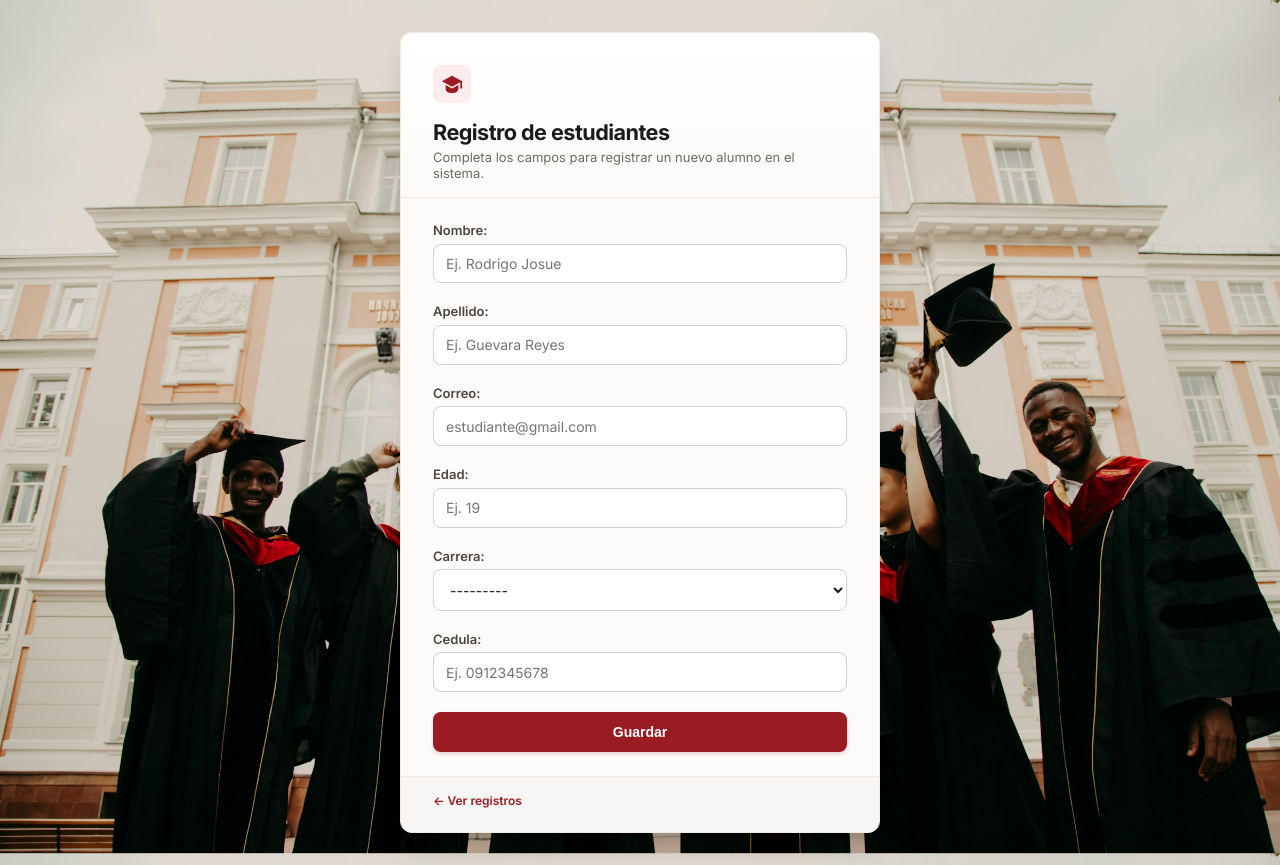
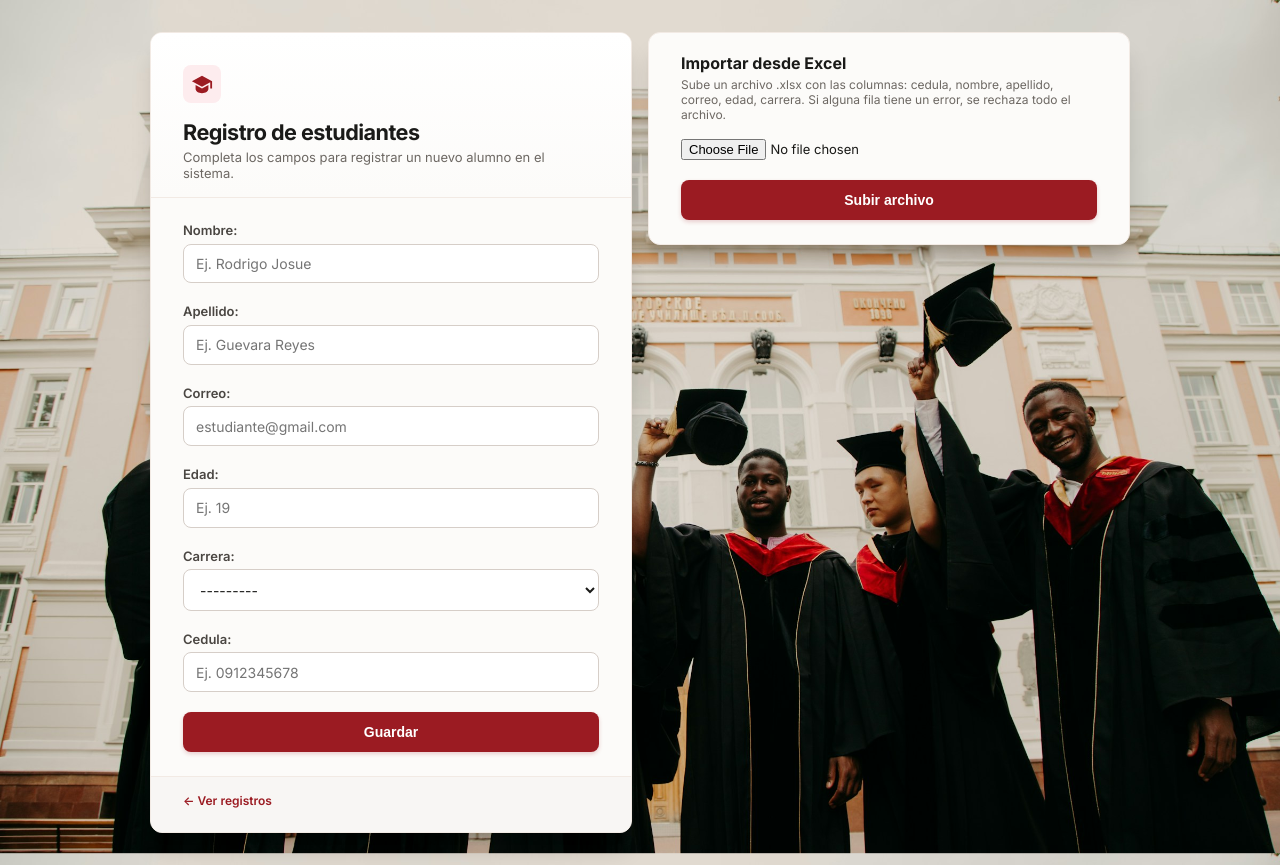
Before and after one commit to JandryLorenti/LosPupilosDeGuevara, a Django app: page / in a window 1280 px wide. Run offline with Django 5.2, Linux system fonts and the light colour scheme.

Commit message:
Importacion de Excel para hacer un registro masivo

```diff
--- a/registro/forms.py
+++ b/registro/forms.py
@@ -17,8 +17,23 @@
         #     'comentarios': forms.Textarea(attrs={'rows':3}),
         # }
 
+    def clean_cedula(self):
+        cedula = self.cleaned_data['cedula'].strip()
+        if not (cedula.isdigit() and len(cedula) == 10):
+            raise forms.ValidationError('La cédula debe tener exactamente 10 dígitos.')
+        return cedula
+
+
     def clean_edad(self):
         edad=self.cleaned_data['edad']
         if edad<16 or edad>100:
             raise forms.ValidationError('Debes tener al menos 16 años y no más de 100.')
         return edad
+class ImportarExcelForm(forms.Form):
+    archivo = forms.FileField(label='Archivo Excel (.xlsx)')
+
+def clean_archivo(self):
+    archivo = self.cleaned_data['archivo']
+    if not archivo.name.lower().endswith('.xlsx'):
+        raise forms.ValidationError('El archivo debe tener formato .xlsx')
+    return archivo
--- a/registro/templates/registro/lista.html
+++ b/registro/templates/registro/lista.html
@@ -158,6 +158,7 @@
 
         .btn-submit:hover { background-color: #7A151A; }
         .btn-submit:active { transform: scale(0.99); }
+
 
         /* Contenedor de la Tabla */
         .table-responsive {
@@ -321,6 +322,8 @@
                 </form>
             </div>
 
+
+
             <!-- Tabla de Datos -->
             <div class="table-responsive">
                 <table>
--- a/registro/templates/registro/registrar.html
+++ b/registro/templates/registro/registrar.html
@@ -11,7 +11,24 @@
     <link rel="preconnect" href="https://fonts.gstatic.com" crossorigin>
     <link href="https://fonts.googleapis.com/css2?family=Inter:wght@400;500;600;700&display=swap" rel="stylesheet">
 
+
     <style>
+        .import-card { margin-top: 0; }
+        .import-card .card-body { padding: 1.25rem 2rem 1.5rem 2rem; }
+        .import-card h2 { font-size: 1rem; font-weight: 700; color: #1A1A18; margin-bottom: 0.25rem; }
+        .import-card .help { font-size: 0.75rem; color: #6D6863; margin-bottom: 1rem; }
+        .import-card input[type="file"] { width: 100%; font-size: 0.8125rem; font-family: inherit; margin-bottom: 0.75rem; }
+        .import-errors {
+            padding: 0.875rem 1rem;
+            margin-bottom: 1rem;
+            border-radius: 0.5rem;
+            background-color: #FDECEE;
+            border: 1px solid #FAD4D8;
+            color: #9B1B22;
+            font-size: 0.8125rem;
+        }
+        .import-errors ul { margin: 0.5rem 0 0 1.25rem; }
+
         /* Reset & Base */
         * {
             box-sizing: border-box;
@@ -37,9 +54,26 @@
         }
 
         .container {
-            width: 100%;
-            max-width: 480px;
-        }
+    width: 100%;
+    max-width: 980px;
+    display: grid;
+    grid-template-columns: 1fr 1fr;
+    gap: 1rem;
+    align-items: start;
+}
+
+/* Los mensajes de Django ocupan todo el ancho arriba */
+.messages-list {
+    grid-column: 1 / -1;
+}
+
+/* En pantallas pequeñas vuelven a apilarse */
+@media (max-width: 800px) {
+    .container {
+        grid-template-columns: 1fr;
+        max-width: 480px;
+    }
+}
 
         /* Mensajes de Django */
         .messages-list {
@@ -263,6 +297,27 @@
             </div>
         </div>
 
+                <div class="card import-card">
+            <div class="card-body">
+                <h2>Importar desde Excel</h2>
+                <p class="help">Sube un archivo .xlsx con las columnas: cedula, nombre, apellido, correo, edad, carrera. Si alguna fila tiene un error, se rechaza todo el archivo.</p>
+                {% if errores_importacion %}
+                <div class="import-errors">
+                    <strong>No se pudo importar el archivo:</strong>
+                    <ul>
+                        {% for e in errores_importacion %}<li>{{ e }}</li>{% endfor %}
+                        {% if errores_extra %}<li>... y {{ errores_extra }} errores más.</li>{% endif %}
+                    </ul>
+                </div>
+                {% endif %}
+                <form method="post" action="{% url 'importar_excel' %}" enctype="multipart/form-data">
+                    {% csrf_token %}
+                    <input type="file" name="archivo" accept=".xlsx" required>
+                    <button type="submit" class="btn-submit">Subir archivo</button>
+                </form>
+            </div>
+        </div>
+
     </div>
 </body>
 </html>
--- a/registro/urls.py
+++ b/registro/urls.py
@@ -6,4 +6,5 @@
     path('lista/', views.lista, name='lista'),
     path("eliminar/<int:id>/", views.eliminar, name="eliminar"),
     path('editar/<int:id>/', views.editar, name='editar'),
+    path('importar/', views.importar_excel, name='importar_excel'),
 ]
--- a/registro/views.py
+++ b/registro/views.py
@@ -3,7 +3,9 @@
 from django.core.validators import validate_email
 from django.core.exceptions import ValidationError
 
-from .forms import EstudianteForm
+import pandas as pd
+from django.db import transaction
+from .forms import EstudianteForm, ImportarExcelForm
 from .models import Estudiante
 
 def registrar(request):
@@ -68,3 +70,86 @@
             estudiantes = estudiantes.filter(nombre__icontains=buscar)
 
     return render(request,"registro/lista.html",{"estudiantes":estudiantes})
+
+COLUMNAS_EXCEL = ['cedula', 'nombre', 'apellido', 'correo', 'edad', 'carrera']
+MAX_ERRORES_MOSTRADOS = 20
+
+
+def _lista_con_errores(request, errores):
+    # Ahora muestra los errores en la página principal (registrar.html)
+    extra = len(errores) - MAX_ERRORES_MOSTRADOS
+    return render(request, 'registro/registrar.html', {
+        'form': EstudianteForm(),
+        'errores_importacion': errores[:MAX_ERRORES_MOSTRADOS],
+        'errores_extra': extra if extra > 0 else 0,
+    })
+
+def importar_excel(request):
+    if request.method != 'POST':
+        return redirect('registrar')
+
+    form_excel = ImportarExcelForm(request.POST, request.FILES)
+    if not form_excel.is_valid():
+        errores = [e for lista in form_excel.errors.values() for e in lista]
+        return _lista_con_errores(request, errores)
+
+    try:
+        df = pd.read_excel(request.FILES['archivo'], dtype=str, keep_default_na=False)
+    except Exception:
+        return _lista_con_errores(request, ['No se pudo leer el archivo. Verifica que sea un .xlsx válido.'])
+
+    df.columns = [str(c).strip().lower() for c in df.columns]
+
+    faltantes = [c for c in COLUMNAS_EXCEL if c not in df.columns]
+    if faltantes:
+        return _lista_con_errores(request, ['Faltan columnas en el archivo: ' + ', '.join(faltantes) + '.'])
+
+    df = df[(df[COLUMNAS_EXCEL] != '').any(axis=1)]
+    if df.empty:
+        return _lista_con_errores(request, ['El archivo no tiene registros.'])
+
+    por_codigo = {codigo.lower(): codigo for codigo, _ in Estudiante.CARRERAS}
+    por_nombre = {nombre.lower(): codigo for codigo, nombre in Estudiante.CARRERAS}
+    errores = []
+    formularios = []
+    correos_vistos = {}
+    cedulas_vistas = {}
+
+    for indice, fila in df.iterrows():
+        n_fila = indice + 2
+        datos = {c: str(fila[c]).strip() for c in COLUMNAS_EXCEL}
+
+        clave = datos['carrera'].lower()
+        datos['carrera'] = por_codigo.get(clave) or por_nombre.get(clave) or datos['carrera']
+        if datos['edad'].endswith('.0'):
+            datos['edad'] = datos['edad'][:-2]
+
+        form = EstudianteForm(datos)
+        if not form.is_valid():
+            for campo, errs in form.errors.items():
+                for e in errs:
+                    errores.append(f'Fila {n_fila} ({campo}): {e}')
+            continue
+
+        correo = form.cleaned_data['correo'].lower()
+        cedula = form.cleaned_data['cedula']
+        if correo in correos_vistos:
+            errores.append(f'Fila {n_fila} (correo): está repetido con la fila {correos_vistos[correo]}.')
+        if cedula in cedulas_vistas:
+            errores.append(f'Fila {n_fila} (cedula): está repetida con la fila {cedulas_vistas[cedula]}.')
+        if Estudiante.objects.filter(cedula=cedula).exists():
+            errores.append(f'Fila {n_fila} (cedula): ya existe un estudiante con esa cédula.')
+        correos_vistos.setdefault(correo, n_fila)
+        cedulas_vistas.setdefault(cedula, n_fila)
+        formularios.append(form)
+
+    if errores:
+        errores.insert(0, 'Archivo rechazado: no se guardó ningún registro.')
+        return _lista_con_errores(request, errores)
+
+    with transaction.atomic():
+        for form in formularios:
+            form.save()
+
+    messages.success(request, f'Se importaron {len(formularios)} estudiantes correctamente.')
+    return redirect('registrar')
--- a/requirements.txt
+++ b/requirements.txt
@@ -2,3 +2,5 @@
 Django==6.1.1
 sqlparse==0.6.0
 tzdata==2026.4
+pandas
+openpyxl
```
